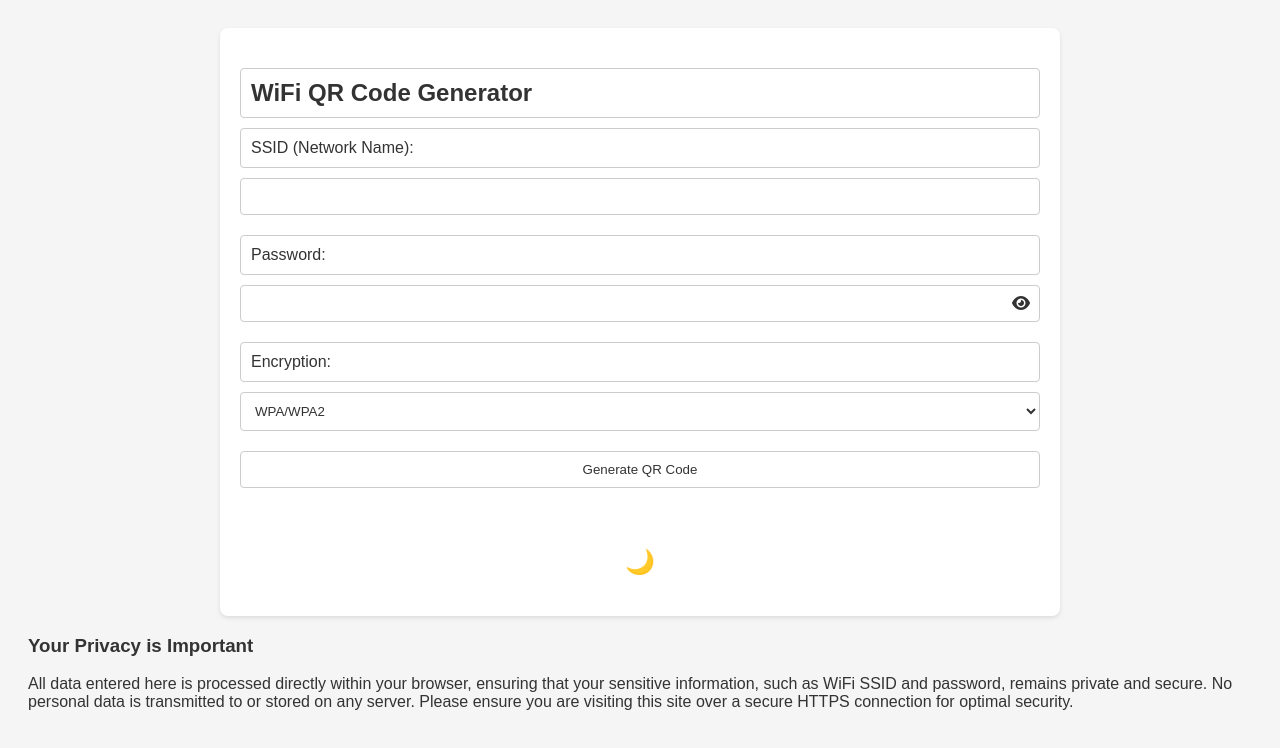
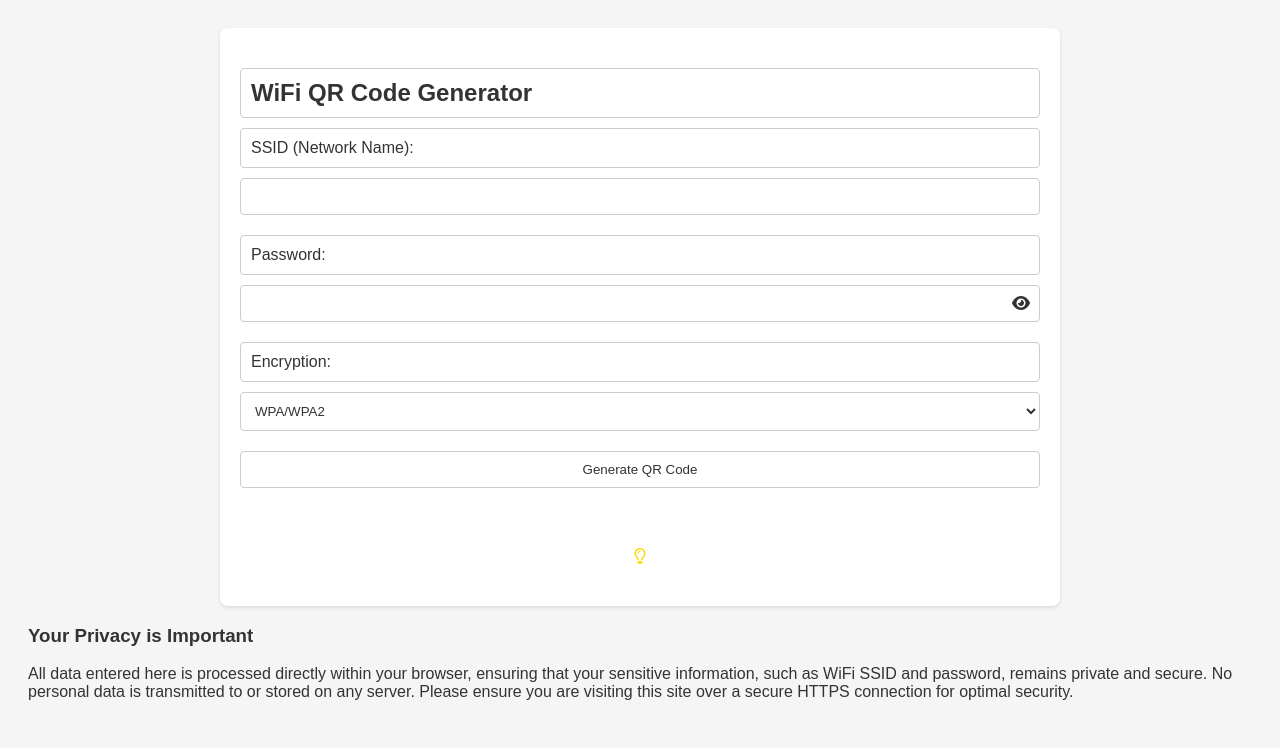
Before and after one commit to nullityrooted/nullityrooted.github.io, a plain HTML site: page wifi_qr_generator.html in a window 1280 px wide. Drawn offline with nearby package versions, Linux system fonts and the light colour scheme.

Commit message:
Update wifi_qr_generator
Updated lightbulb icon.

```diff
--- a/wifi_qr_generator.html
+++ b/wifi_qr_generator.html
@@ -41,8 +41,7 @@
         <!-- Dark mode toggle -->
         <div class="toggle-dark-mode">
             <button class="dark-mode-toggle" onclick="toggleDarkMode()">
-                <span class="icon sun-icon">☀️</span>
-                <span class="icon moon-icon">🌙</span>
+                <i class="fa-regular fa-lightbulb"></i>
             </button>
         </div>
     </div>
```
